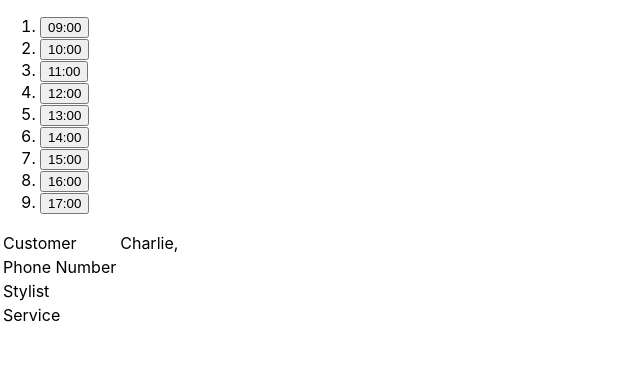
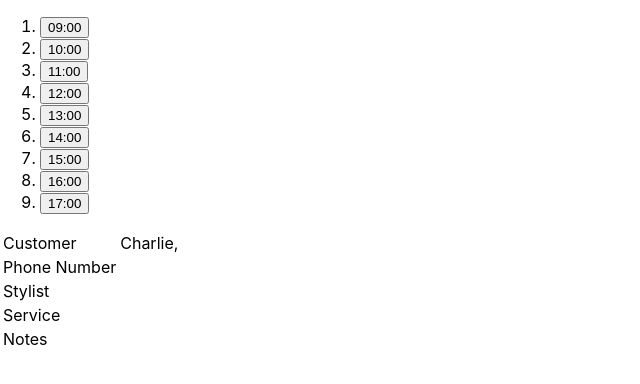
Before and after one commit to BuiKiem/react-test-driven-appoinments, a React (Create React App) app: page / in a window 1280 px wide. Shown: the top 384 px of the page, without its empty margins (0-640 px from the left). Built offline with nearby package versions, Linux system fonts and the light colour scheme.

Commit message:
'Appointment' should render the appointments notes dynamically.

```diff
--- a/src/components/AppointmentsDayView.js
+++ b/src/components/AppointmentsDayView.js
@@ -5,7 +5,7 @@ const appointmentTimeOfDay = startsAt => {
   return `${h}:${m}`;
 };
 
-export const Appointment = ({ customer, stylist, service }) => {
+export const Appointment = ({ customer, stylist, service, notes }) => {
   return (
     <div id="appointmentView">
       <table>
@@ -25,6 +25,10 @@ export const Appointment = ({ customer, stylist, service }) => {
       <tr>
         <td>Service</td>
         <td>{service}</td>
+      </tr>
+      <tr>
+        <td>Notes</td>
+        <td>{notes}</td>
       </tr>
       </tbody>
     </table>
```
Also changed, not shown: 1 other file (tests, documents, lock files or other folders).
